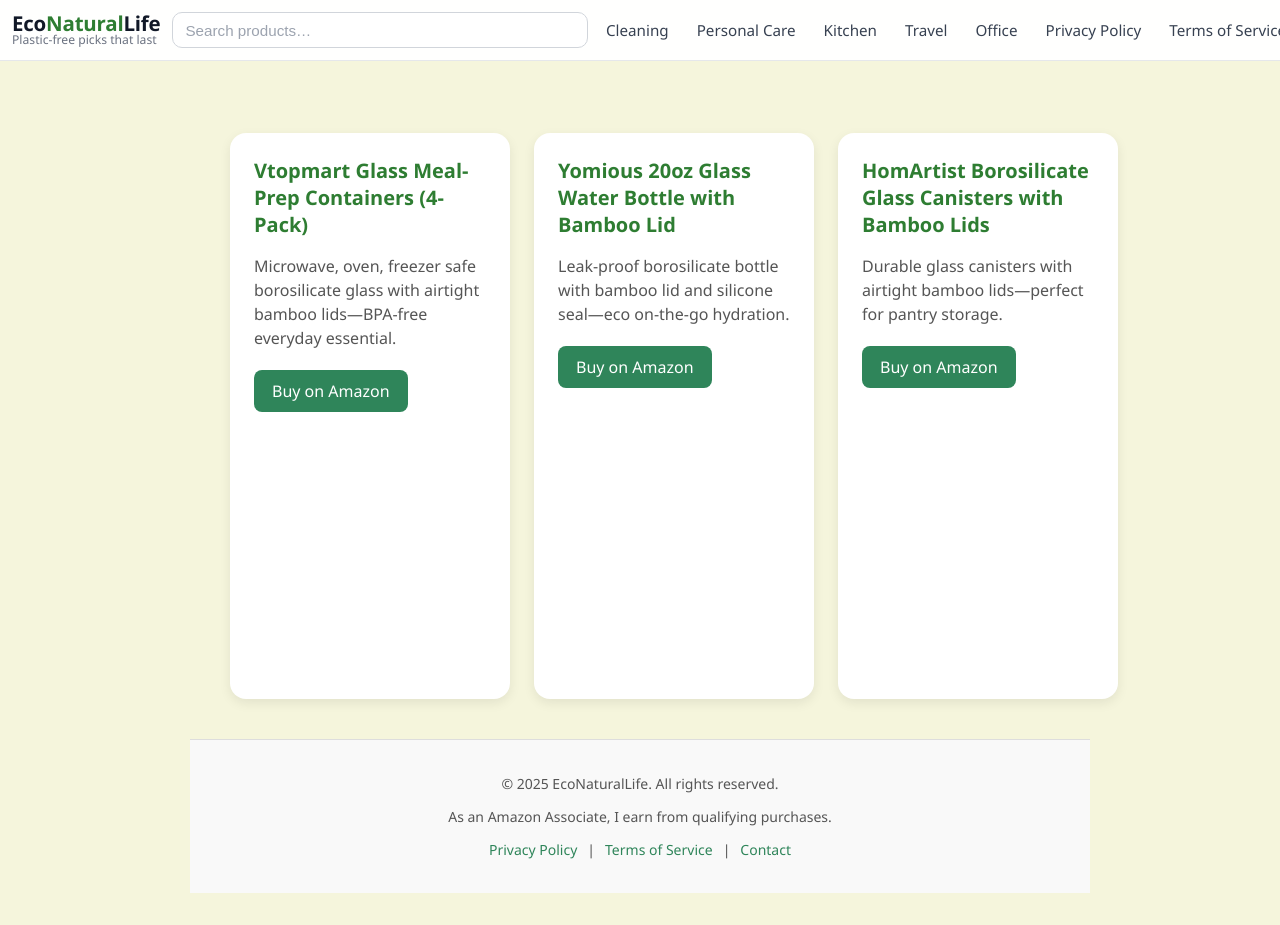
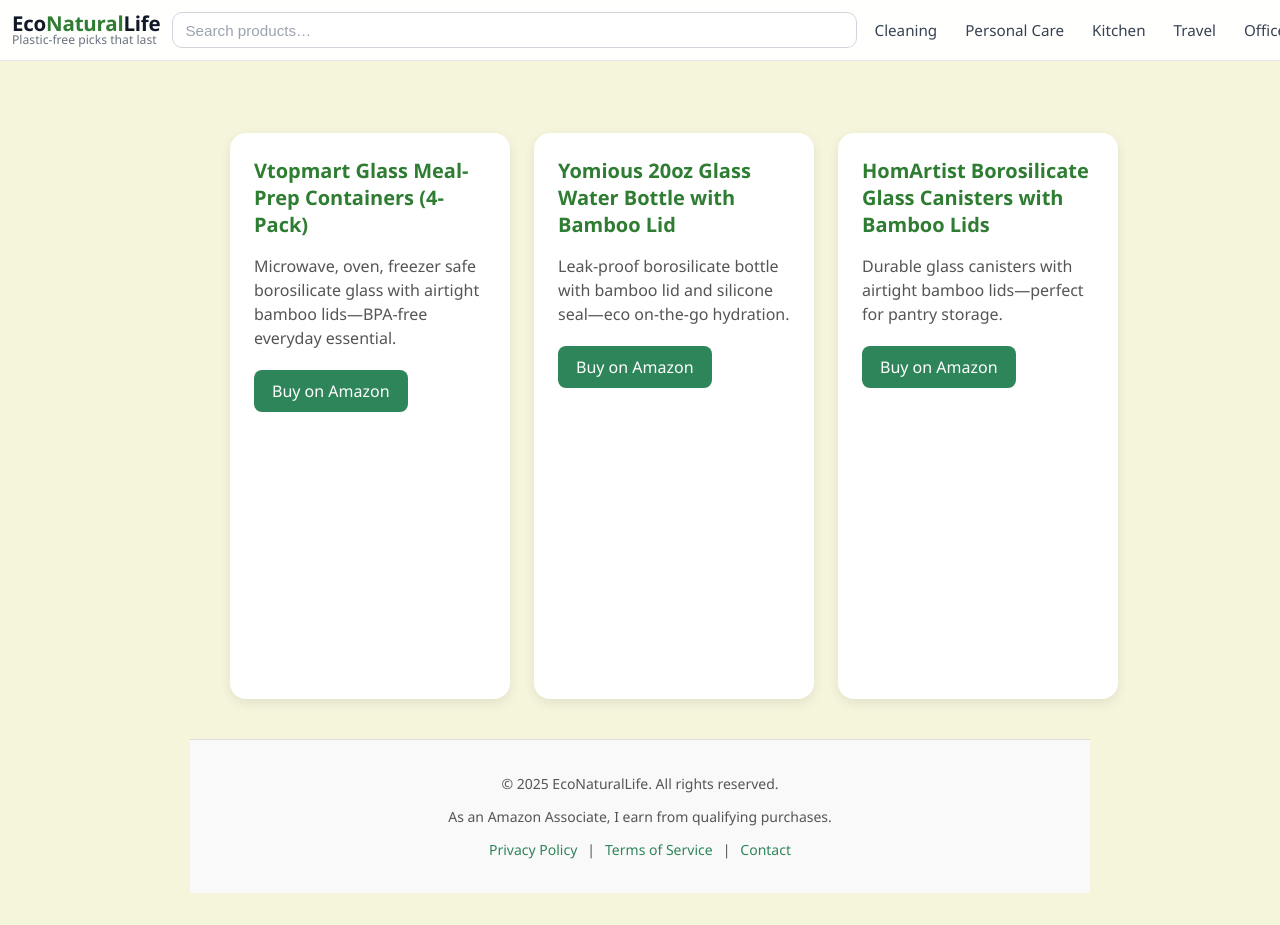
Before and after one commit to SStarfy/Theeconaturallife, a Next.js app: page / in a window 1280 px wide. Built offline with nearby package versions, Linux system fonts and the light colour scheme.

Commit message:
Remove privacy policy and terms links from Navbar

```diff
--- a/components/Navbar.js
+++ b/components/Navbar.js
@@ -27,8 +27,7 @@
           <a href="/kitchen">Kitchen</a>
           <a href="/travel">Travel</a>
           <a href="/office">Office</a>
-          <a href="/privacy-policy">Privacy Policy</a>
-          <a href="/terms-of-service">Terms of Service</a>
+
         </nav>
       </div>
 
```
